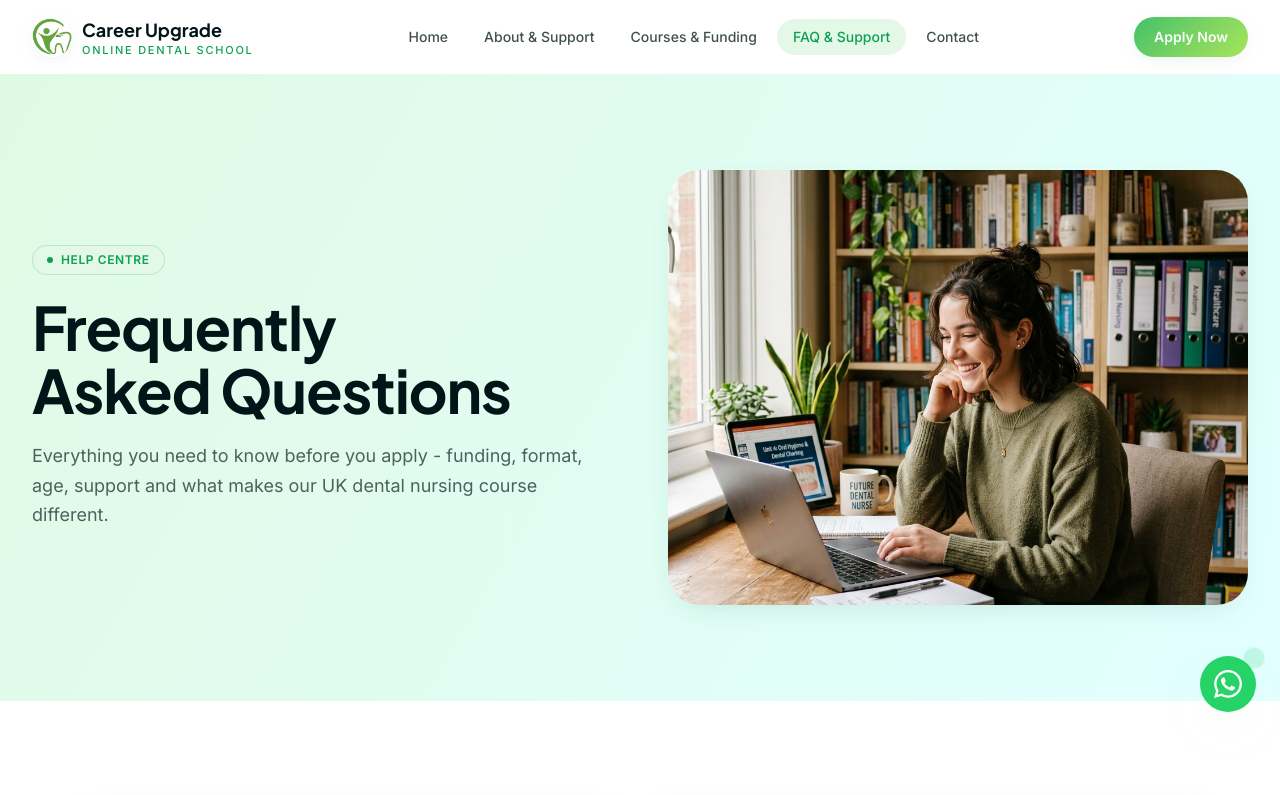
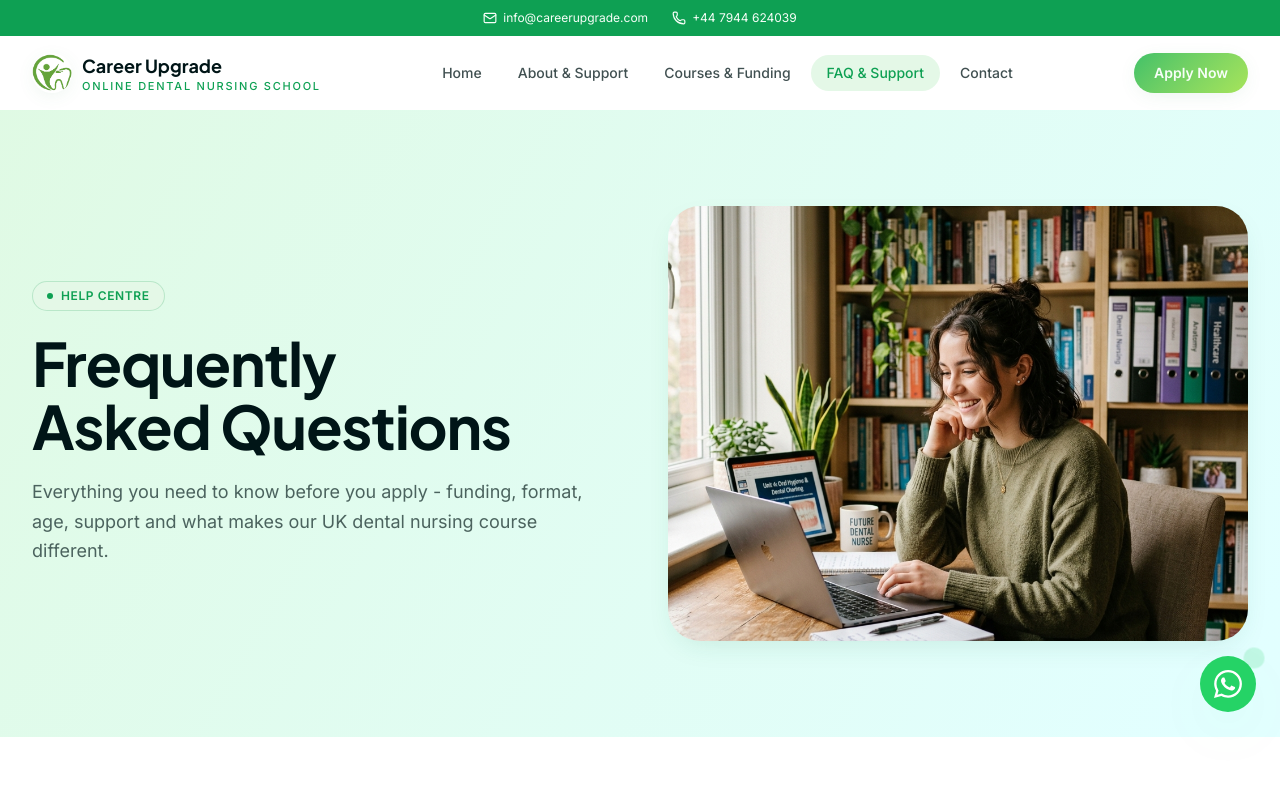
Before and after one commit to MohanPrasathSece/career-upgrade-path, a React (Vite) app: page /faq in a window 1280 px wide. Shown: the top 795 px of the page. Built offline with nearby package versions, Linux system fonts and the light colour scheme.

Commit message:
Update branding, navbar, translation, and career progression

```diff
--- a/index.html
+++ b/index.html
@@ -3,7 +3,7 @@
   <head>
     <meta charset="UTF-8" />
     <meta name="viewport" content="width=device-width, initial-scale=1.0" />
-    <title>Career Upgrade - Online Dental School UK</title>
+    <title>Career Upgrade - Online Dental Nursing School UK</title>
     <meta
       name="description"
       content="Career Upgrade is a modern, online dental nursing training in the UK. Flexible learning, expert tutors, and a clear path to GDC registration."
@@ -15,6 +15,37 @@
       rel="stylesheet"
     />
     <link rel="icon" type="image/png" href="/src/assets/icon.png" />
+    <style>
+      .goog-te-gadget-simple {
+        background-color: transparent !important;
+        border: none !important;
+        color: white !important;
+      }
+      .goog-te-gadget-simple .goog-te-menu-value span {
+        color: white !important;
+        font-family: inherit !important;
+        font-size: 12px !important;
+      }
+      .goog-te-gadget-icon {
+        display: none !important;
+      }
+      body {
+        top: 0 !important;
+      }
+      .skiptranslate iframe {
+        display: none !important;
+      }
+    </style>
+    <script type="text/javascript">
+      function googleTranslateElementInit() {
+        new google.translate.TranslateElement({
+          pageLanguage: 'en',
+          includedLanguages: 'en,fr,es,pt',
+          layout: google.translate.TranslateElement.InlineLayout.SIMPLE
+        }, 'google_translate_element');
+      }
+    </script>
+    <script type="text/javascript" src="//translate.google.com/translate_a/element.js?cb=googleTranslateElementInit"></script>
   </head>
   <body>
     <div id="root"></div>
--- a/src/components/site/Footer.tsx
+++ b/src/components/site/Footer.tsx
@@ -25,7 +25,7 @@ export function Footer() {
               <span className="leading-tight">
                 <span className="block font-display text-lg font-bold">Career Upgrade</span>
                 <span className="block text-[11px] font-medium uppercase tracking-[0.16em] text-primary">
-                  Online Dental School
+                  Online Dental Nursing School
                 </span>
               </span>
             </Link>
--- a/src/components/site/Navbar.tsx
+++ b/src/components/site/Navbar.tsx
@@ -1,6 +1,6 @@
 import { Link } from "@tanstack/react-router";
 import { useState, useEffect } from "react";
-import { Menu, X } from "lucide-react";
+import { Menu, X, Mail, Phone } from "lucide-react";
 import logoImg from "@/assets/icon.png";
 
 const links = [
@@ -42,6 +42,26 @@ export function Navbar() {
             : "bg-background/40 backdrop-blur-md"
         }`}
       >
+        {/* Top Contact Bar */}
+        <div className="w-full bg-primary text-primary-foreground text-xs py-1">
+          <div className="mx-auto relative flex max-w-7xl items-center justify-center px-5 md:px-8 min-h-[28px]">
+            <div className="flex items-center justify-center gap-4 md:gap-6">
+              <a href="mailto:info@careerupgrade.com" className="flex items-center gap-1.5 hover:opacity-80 transition">
+                <Mail className="h-3.5 w-3.5" />
+                <span>info@careerupgrade.com</span>
+              </a>
+              <a href="tel:+447944624039" className="flex items-center gap-1.5 hover:opacity-80 transition">
+                <Phone className="h-3.5 w-3.5" />
+                <span>+44 7944 624039</span>
+              </a>
+            </div>
+            {/* Language Switcher */}
+            <div className="absolute right-5 md:right-8">
+              <div id="google_translate_element" className="h-[20px] overflow-hidden rounded flex items-center"></div>
+            </div>
+          </div>
+        </div>
+
         <div className="mx-auto flex max-w-7xl items-center justify-between px-5 py-3 md:px-8 md:py-4">
           <Link
             to="/"
@@ -62,7 +82,7 @@ export function Navbar() {
                 Career Upgrade
               </span>
               <span className="block text-[10px] font-medium uppercase tracking-[0.16em] text-primary md:text-[11px]">
-                Online Dental School
+                Online Dental Nursing School
               </span>
             </span>
           </Link>
@@ -143,7 +163,7 @@ export function Navbar() {
                   Career Upgrade
                 </span>
                 <span className="block text-[10px] font-medium uppercase tracking-[0.16em] text-primary">
-                  Online Dental School
+                  Online Dental Nursing School
                 </span>
               </span>
             </Link>
--- a/src/routes/about.tsx
+++ b/src/routes/about.tsx
@@ -20,7 +20,7 @@ import { SiteLayout } from "@/components/site/SiteLayout";
 export const Route = createFileRoute("/about")({
   head: () => ({
     meta: [
-      { title: "About & Student Support - Career Upgrade Online Dental School" },
+      { title: "About & Student Support - Career Upgrade Online Dental Nursing School" },
       {
         name: "description",
         content:
@@ -28,7 +28,7 @@ export const Route = createFileRoute("/about")({
       },
       {
         property: "og:title",
-        content: "About & Student Support - Career Upgrade Online Dental School",
+        content: "About & Student Support - Career Upgrade Online Dental Nursing School",
       },
       {
         property: "og:description",
@@ -96,7 +96,7 @@ function About() {
   return (
     <SiteLayout>
       <PageHero
-        eyebrow="About Career Upgrade Online Dental School"
+        eyebrow="About Career Upgrade Online Dental Nursing School"
         title="Supporting You Every Step of the Way"
         subtitle="We're a dedicated UK online dental nursing training on a mission to make qualifying as a dental nurse simple, supported and accessible to everyone."
         image={aboutImg}
@@ -107,14 +107,10 @@ function About() {
         <div className="mx-auto max-w-3xl text-center">
           <SectionEyebrow>Who we are</SectionEyebrow>
           <h2 className="mt-4 font-display text-xl font-bold sm:text-3xl md:text-4xl">
-            A modern training built around you
+            Start Your Dental Nursing Career With Confidence
           </h2>
           <p className="mt-4 text-sm sm:text-lg leading-relaxed text-muted-foreground">
-            Career Upgrade Online Dental School is an online dental nursing training for UK students
-            aged 16+. We combine flexible online learning with real tutor and assessor support,
-            leading to a qualification and a clear pathway to General Dental Council registration.
-            Whether you're starting out, switching careers, or already working in a practice - we'll
-            meet you where you are.
+            At Career Upgrade Online Dental Nursing School, we provide flexible and supportive online learning designed to help students build successful careers in the dental industry. Whether you are starting fresh or changing careers, our programme gives you the knowledge, confidence, and support needed to qualify as a dental nurse.
           </p>
         </div>
       </Section>
--- a/src/routes/contact.tsx
+++ b/src/routes/contact.tsx
@@ -17,13 +17,13 @@ import contactImg from "@/assets/images/team_of_nurses.png";
 export const Route = createFileRoute("/contact")({
   head: () => ({
     meta: [
-      { title: "Contact Career Upgrade Online Dental School - Speak With Admissions" },
+      { title: "Contact Career Upgrade Online Dental Nursing School - Speak With Admissions" },
       {
         name: "description",
         content:
           "Get in touch with our friendly UK admissions team. Phone, WhatsApp, email and a quick contact form to start your dental nursing journey.",
       },
-      { property: "og:title", content: "Contact Career Upgrade Online Dental School" },
+      { property: "og:title", content: "Contact Career Upgrade Online Dental Nursing School" },
       { property: "og:description", content: "Speak with our admissions team today." },
       { property: "og:url", content: "/contact" },
     ],
@@ -90,7 +90,7 @@ ${form.message}`;
     <SiteLayout>
       <PageHero
         eyebrow="We're here to help"
-        title="Contact Career Upgrade Online Dental School"
+        title="Contact Career Upgrade Online Dental Nursing School"
         subtitle="Speak with our friendly admissions team about funding, start dates and everything you need to know about becoming a UK dental nurse."
         image={contactImg}
       />
--- a/src/routes/faq.tsx
+++ b/src/routes/faq.tsx
@@ -8,13 +8,13 @@ import faqImg from "@/assets/images/courses_hero_dental.png";
 export const Route = createFileRoute("/faq")({
   head: () => ({
     meta: [
-      { title: "FAQ & Information - Career Upgrade Online Dental School" },
+      { title: "FAQ & Information - Career Upgrade Online Dental Nursing School" },
       {
         name: "description",
         content:
           "Answers to common questions about our UK online dental nursing course, payment plans and study requirements.",
       },
-      { property: "og:title", content: "FAQ & Information - Career Upgrade Online Dental School" },
+      { property: "og:title", content: "FAQ & Information - Career Upgrade Online Dental Nursing School" },
       { property: "og:description", content: "Everything you need to know before you apply." },
       { property: "og:url", content: "/faq" },
     ],
--- a/src/routes/index.tsx
+++ b/src/routes/index.tsx
@@ -39,7 +39,7 @@ export const Route = createFileRoute("/")({
         content:
           "Flexible online dental nursing training with expert tutor support, payment plans and a GDC registration pathway. Apply today.",
       },
-      { property: "og:title", content: "Career Upgrade - Online Dental School UK" },
+      { property: "og:title", content: "Career Upgrade - Online Dental Nursing School UK" },
       { property: "og:description", content: "100% pass rate. Start anytime. Qualification." },
       { property: "og:url", content: "/" },
     ],
```
Also changed, not shown: src/routes/courses.tsx (+57 -10 lines).
